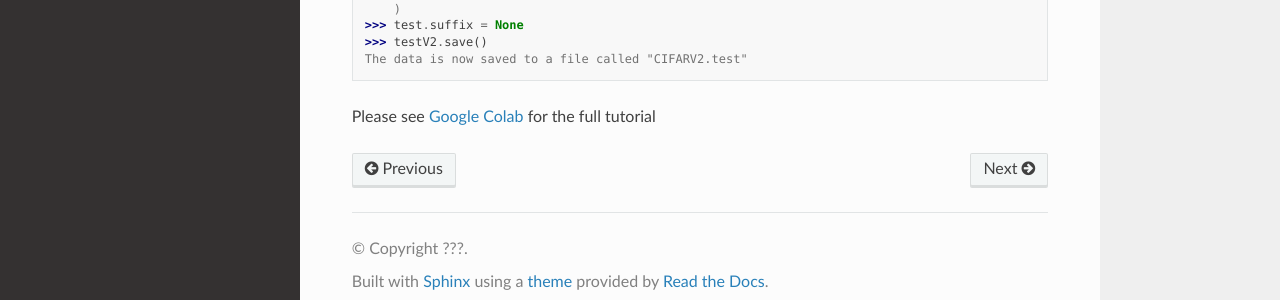
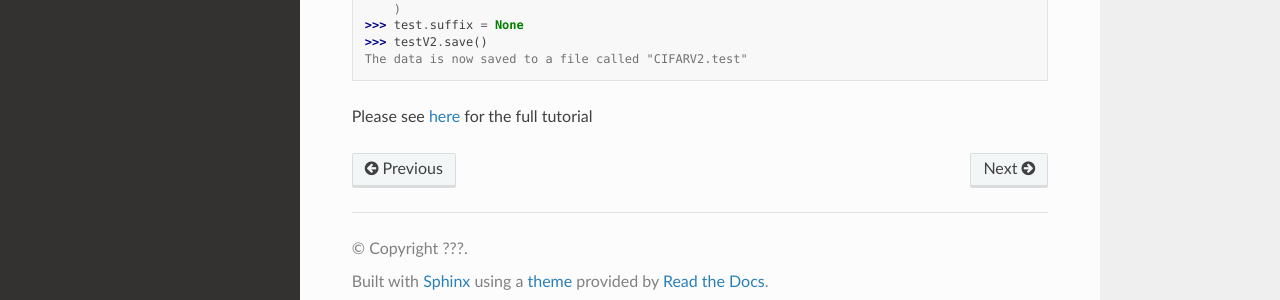
Before and after one commit to mjgroth/deephys, a Sphinx documentation site: the page built from docs/source/usage.rst, in a window 1280 px wide and 1055 px high. Shown: the part 737-1037 px from the top of the window. Built offline with Sphinx 7.4.7 and the Read the Docs theme 2.0.0, drawn with Linux system fonts in a browser that asks for light colours.

Commit message:
autocommit

```diff
--- a/docs/source/usage.rst
+++ b/docs/source/usage.rst
@@ -37,4 +37,4 @@ For example:
 >>> testV2.save()
 The data is now saved to a file called "CIFARV2.test"
 
-Please see `Google Colab <https://github.com/mjgroth/deephys-aio/blob/master/Python_Tutorial_0_6_0.ipynb>`_ for the full tutorial
+Please see `here <https://github.com/mjgroth/deephys-aio/blob/master/Python_Tutorial.ipynb>`_ for the full tutorial
```
